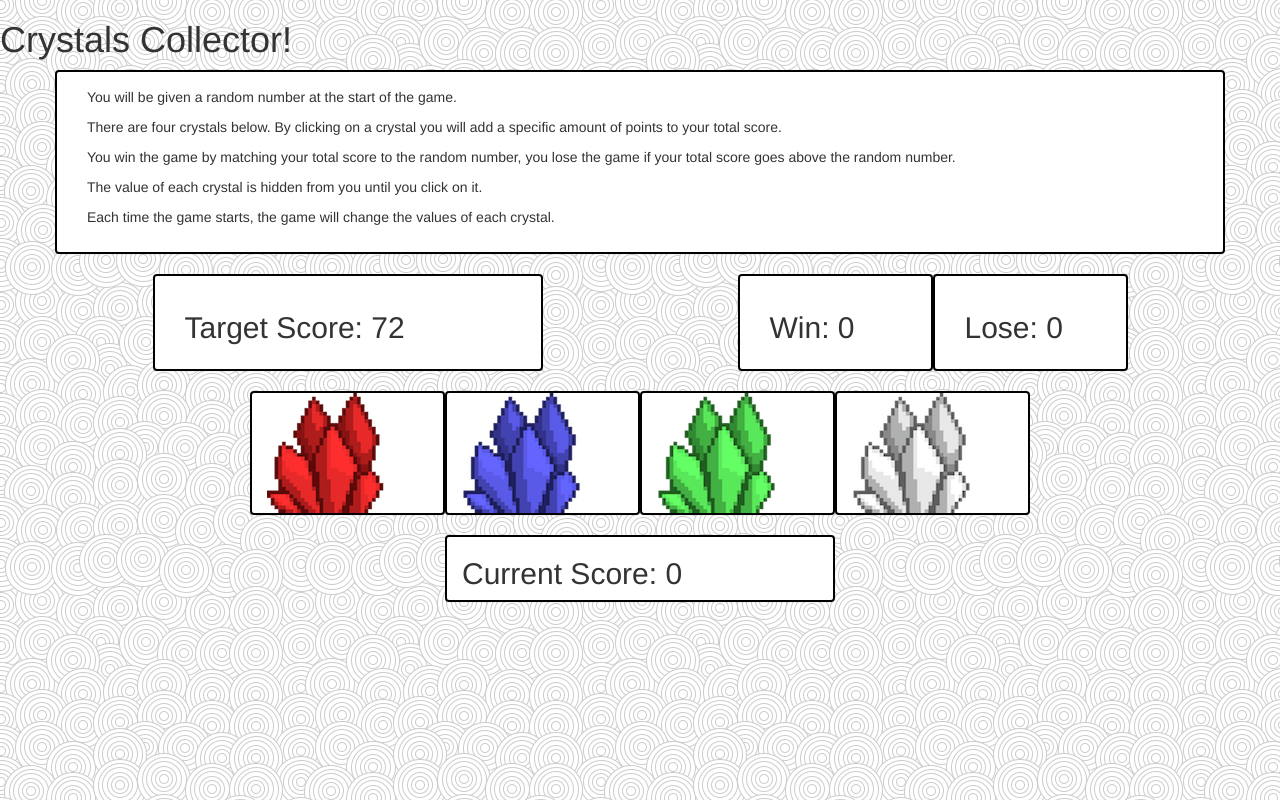
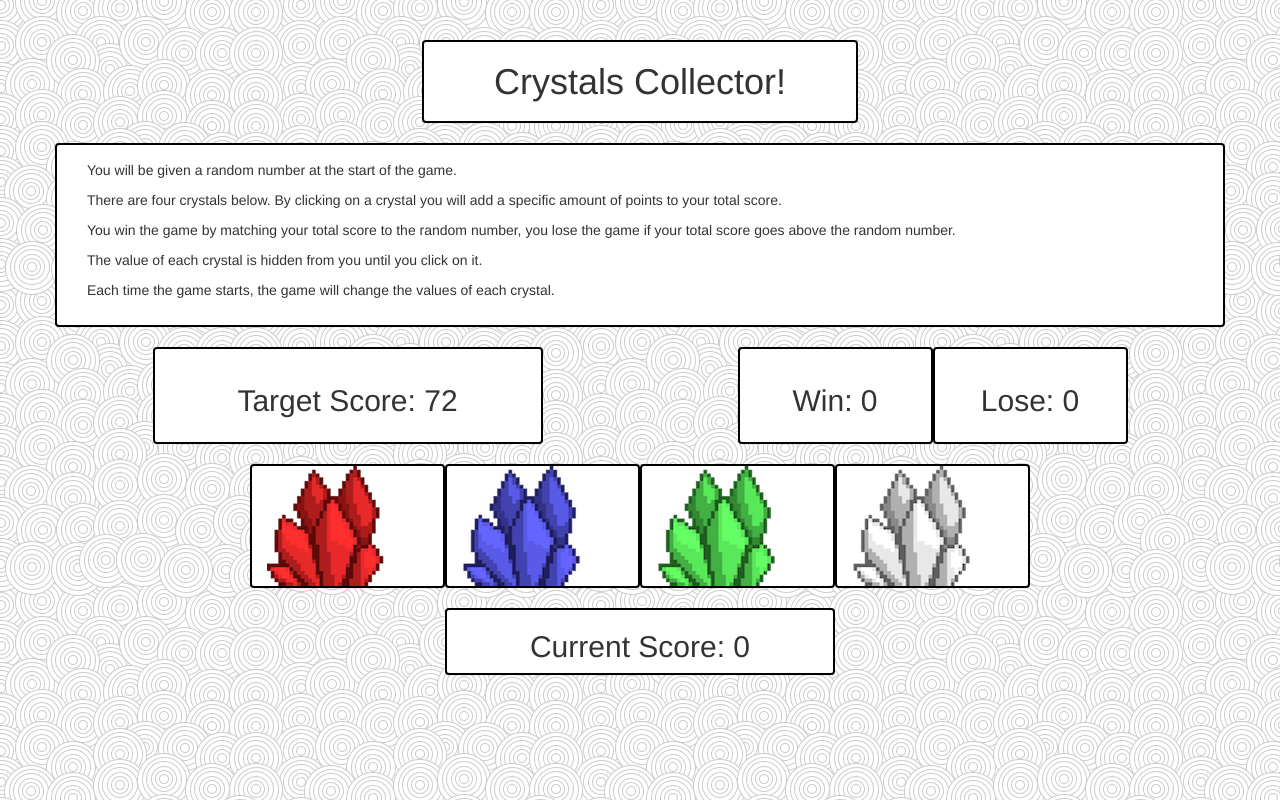
Before and after one commit to amparish/Crystal-Collector-Game, a plain HTML site: page index.html in a window 1280 px wide. Drawn offline with nearby package versions, Linux system fonts and the light colour scheme.

Commit message:
additional styling

```diff
--- a/assets/css/style.css
+++ b/assets/css/style.css
@@ -7,6 +7,10 @@ body {
 	border: 2px solid black;
 }
 
-#random-number, #win-lose {
+#random-number, #win-lose, h2 {
 	text-align: center;
 }
+
+.page-header {
+	text-align: center;
+}
--- a/index.html
+++ b/index.html
@@ -9,11 +9,17 @@
 </head>
 <body>
 
+	<div class="row">
 
+		<div class="col-md-4"></div>
 
-	<header>
-		<h1>Crystals Collector!</h1>
-	</header>
+		<div class="col-md-4 page-header panel panel-default">
+			<h1>Crystals Collector!</h1>
+		</div>
+
+		<div class="col-md-4"></div>
+
+	</div>
 
 	<div class="container">
 
```
